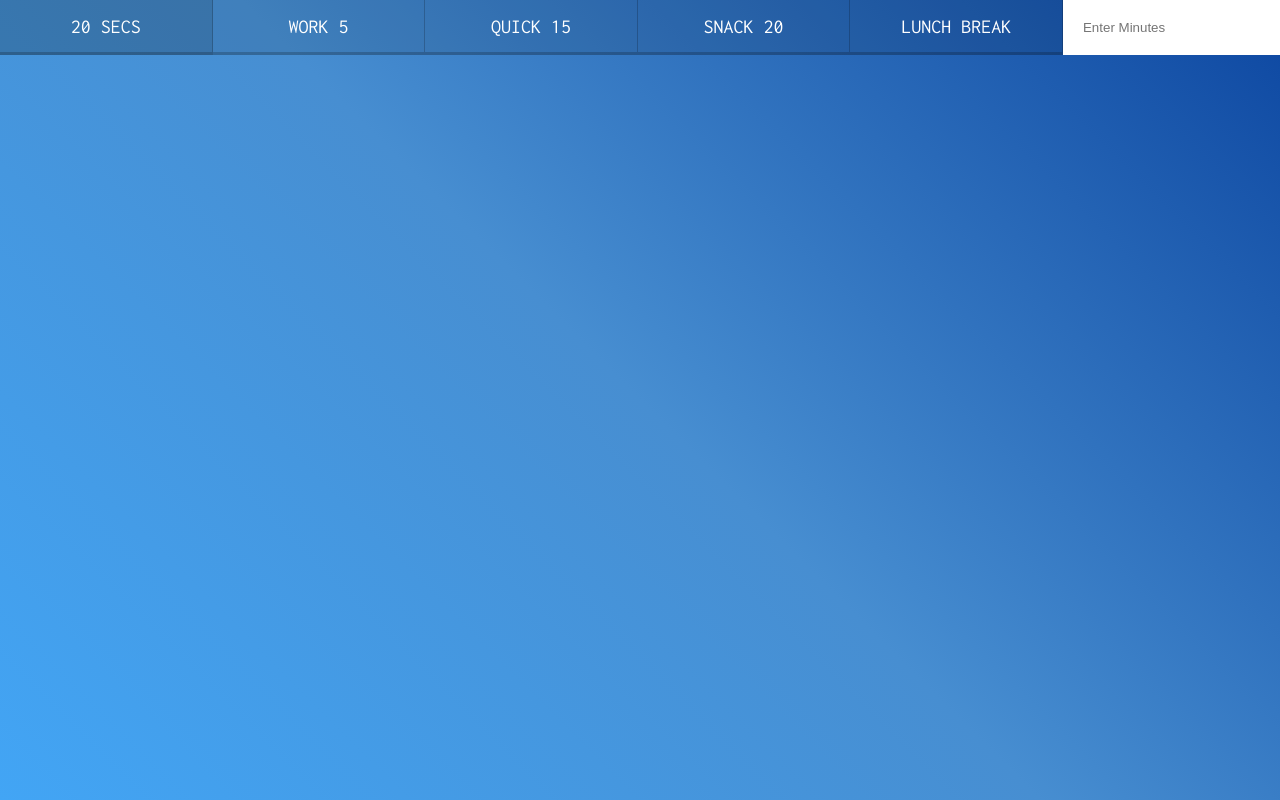
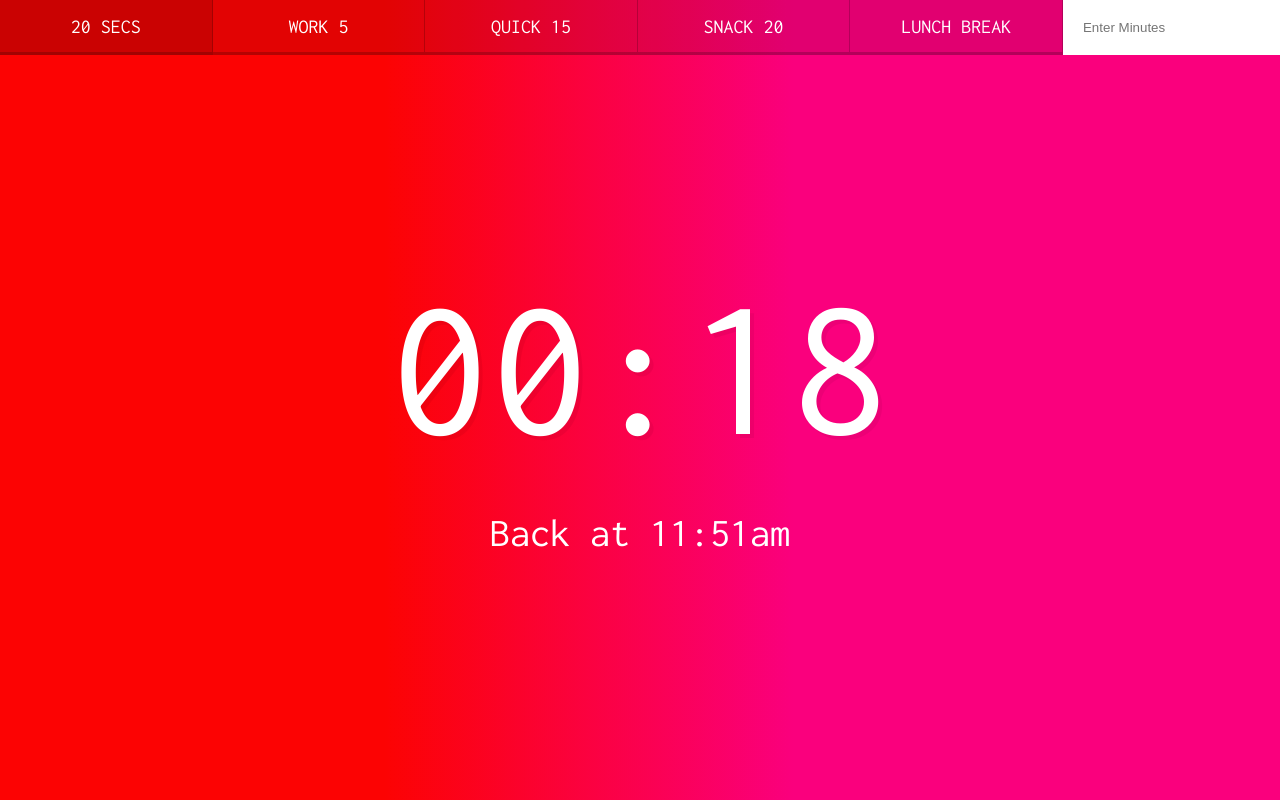
Before and after one commit to LJ-Fryer/js30-countdown-clock, a plain HTML site: page index.html in a window 1280 px wide. Both pictures are taken after a click on the button "20 SECS". Drawn offline with Linux system fonts and the light colour scheme.

Commit message:
Completed timer

```diff
--- a/index.js
+++ b/index.js
@@ -1 +1,59 @@
-console.log("Testing");
+let countdown;
+const timeLeft = document.querySelector(".display__time-left");
+const endTime = document.querySelector(".display__end-time");
+const buttons = document.querySelectorAll("[data-time]");
+
+function timer(seconds) {
+  clearInterval(countdown);
+  const now = Date.now();
+  const then = now + seconds * 1000;
+  displayTimeLeft(seconds); // display 1st value
+  displayEndTime(then);
+
+  countdown = setInterval(() => {
+    const secondsLeft = Math.round((then - Date.now()) / 1000);
+    // need to STOP?
+    if (secondsLeft < 0) {
+      clearInterval(countdown);
+      return;
+    }
+    displayTimeLeft(secondsLeft); // display time remaining
+  }, 1000);
+}
+
+function displayTimeLeft(seconds) {
+  const minutes = Math.floor(seconds / 60);
+  const hours = Math.floor(minutes / 60);
+  const remainderMinutes = minutes % 60;
+  const remainderSeconds = seconds % 60;
+  const display = `${hours >= 1 ? hours : ""}${hours >= 1 ? ":" : ""}${
+    remainderMinutes < 10 ? "0" : ""
+  }${remainderMinutes}:${remainderSeconds < 10 ? "0" : ""}${remainderSeconds}`;
+
+  timeLeft.textContent = display;
+  document.title = display;
+}
+
+function displayEndTime(timestamp) {
+  const end = new Date(timestamp);
+  const hour = end.getHours();
+  const mins = end.getMinutes();
+  endTime.textContent = `Back at ${hour > 12 ? hour - 12 : hour}:${
+    mins < 10 ? "0" : ""
+  }${mins}${hour < 12 ? "am" : "pm"}`;
+}
+
+function startTimer() {
+  const seconds = parseInt(this.dataset.time);
+  timer(seconds);
+}
+
+buttons.forEach((button) => {
+  button.addEventListener("click", startTimer);
+});
+document.customForm.addEventListener("submit", function (e) {
+  e.preventDefault();
+  const mins = this.minutes.value;
+  timer(mins * 60);
+  this.reset();
+});
--- a/style.css
+++ b/style.css
@@ -1,8 +1,12 @@
 html {
   box-sizing: border-box;
   font-size: 10px;
-  background: #8e24aa;
-  background: linear-gradient(45deg, #42a5f5 0%, #478ed1 50%, #0d47a1 100%);
+  background: #fc0303;
+  background: linear-gradient(
+    90deg,
+    rgba(252, 3, 3, 1) 30%,
+    rgba(250, 0, 125, 1) 62%
+  );
 }
 
 *,
```
